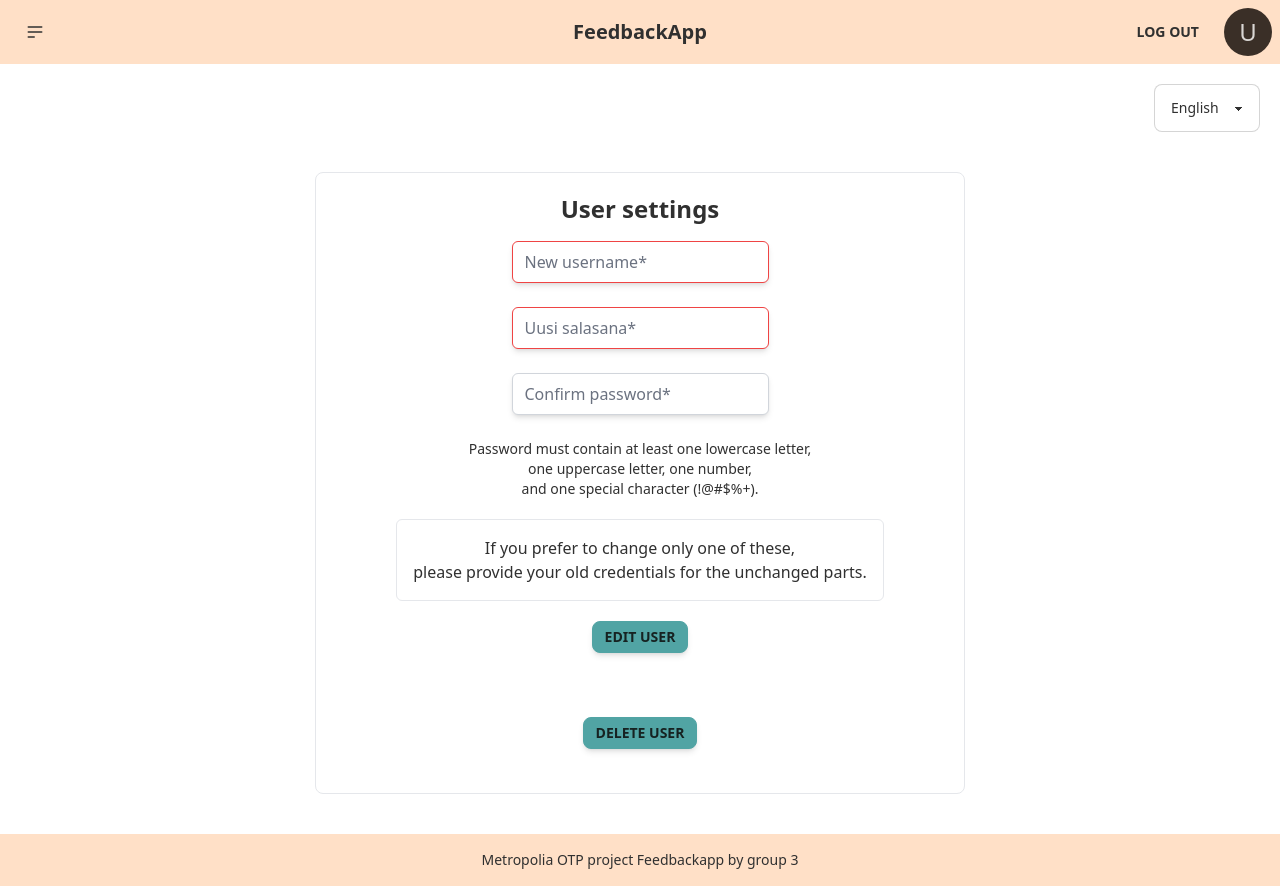
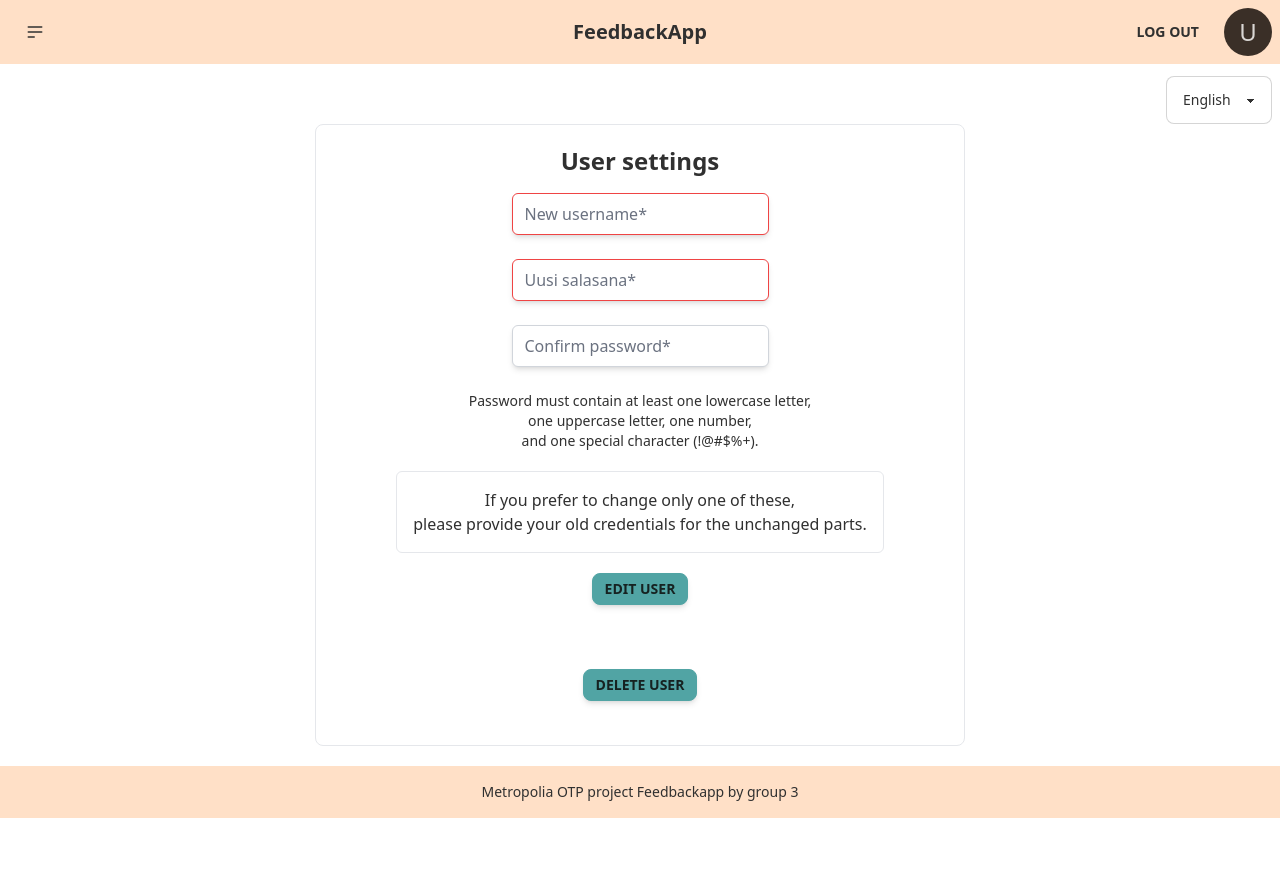
Before and after one commit to snamnna/Feedback-app, a React (Vite) app in the folder Client/: page /user in a window 1280 px wide. After the commit the page ends 818 px from the top, so only its background shows below. Built offline with nearby package versions, Linux system fonts and the light colour scheme; sample sign-in values are in the browser's storage.

Commit message:
moved the language buttond to top right corner and added select menu

```diff
--- a/Client/src/Pages/UserDetails/UserDetails.jsx
+++ b/Client/src/Pages/UserDetails/UserDetails.jsx
@@ -80,7 +80,7 @@ const UserDetails = () => {
       <select
         id="language-selector"
         name="language"
-        className=" mx-5 mt-5 select select-bordered "
+        className=" mx-2 mt-3 select select-bordered "
         onChange={(e) => changeLanguage(e.target.value)}
       >
         {languageOptions.map((option) => (
@@ -89,7 +89,7 @@ const UserDetails = () => {
           </option>
         ))}
       </select>
-      <div className="w-screen flex justify-center items-center p-10">
+      <div className="w-screen flex justify-center items-center pb-5 ">
         <div className="px-20 py-5  rounded-lg border">
           <h1 className="text-2xl font-semibold mb-4 flex justify-center">
             User settings
```
